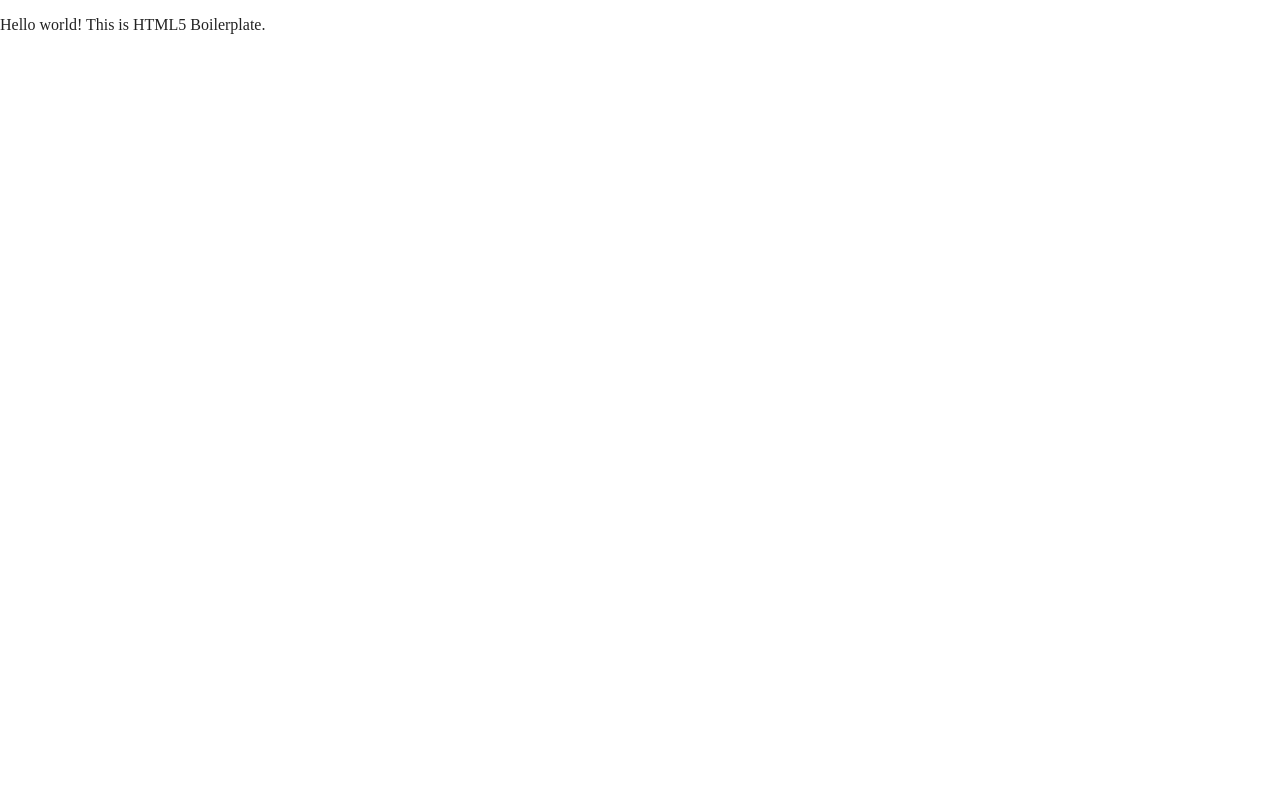
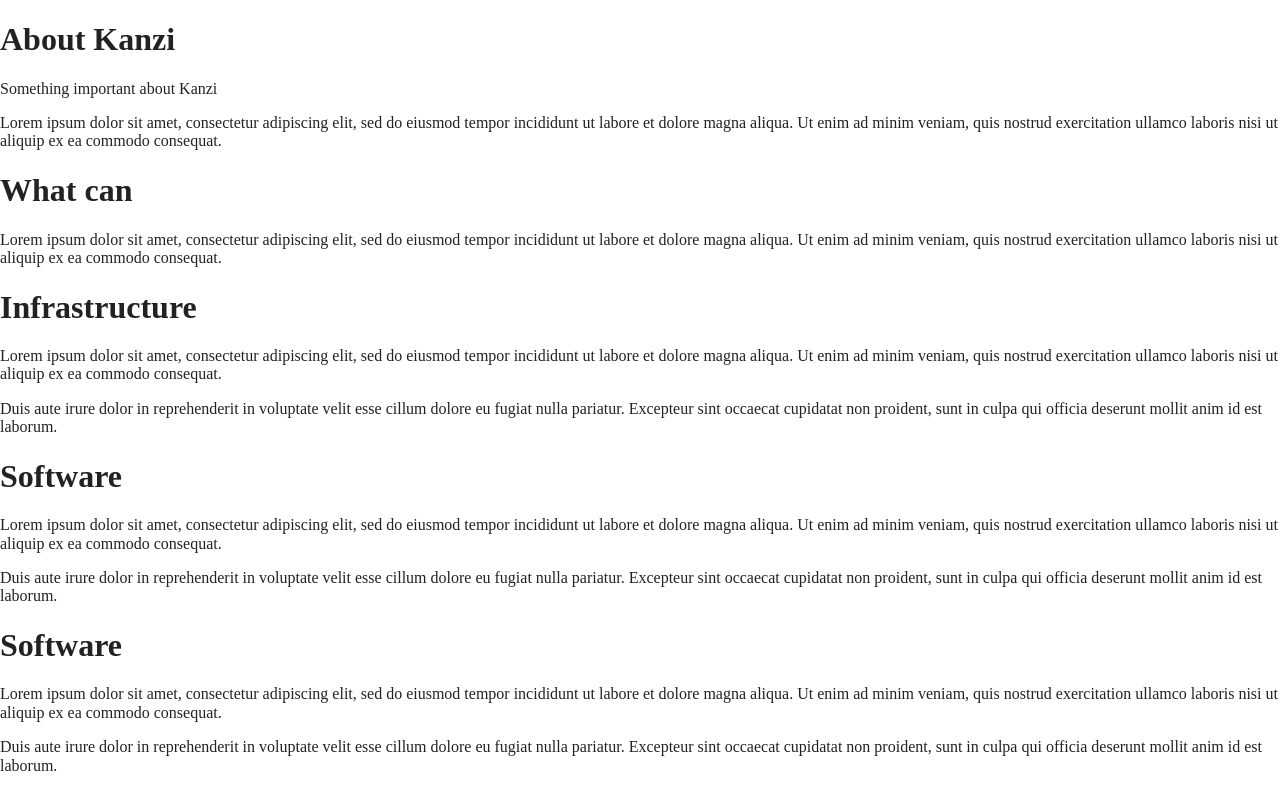
Before and after one commit to kanzi/kanzi.github.io, a website built with Parcel: page index.html in a window 1280 px wide. Built offline with nearby package versions, Linux system fonts and the light colour scheme.

Commit message:
updated index.html

```diff
--- a/index.html
+++ b/index.html
@@ -3,7 +3,7 @@
 
 <head>
   <meta charset="utf-8">
-  <title></title>
+  <title>Kanzi Limited</title>
   <meta name="description" content="">
   <meta name="viewport" content="width=device-width, initial-scale=1">
 
@@ -24,18 +24,65 @@
 
 <body>
 
-  <!-- Add your site or application content here -->
-  <p>Hello world! This is HTML5 Boilerplate.</p>
+  <article id="about">
+    <h1>About Kanzi</h1>
+    <p>Something important about Kanzi</p>
+    <p>Lorem ipsum dolor sit amet, consectetur adipiscing elit, sed do eiusmod tempor incididunt ut labore et dolore
+      magna aliqua. Ut enim ad minim veniam, quis nostrud exercitation ullamco laboris nisi ut aliquip ex ea commodo
+      consequat.</p>
+  </article>
+
+  <article id="can-do">
+    <h1>What can </h1>
+    <p></p>
+    <p>Lorem ipsum dolor sit amet, consectetur adipiscing elit, sed do eiusmod tempor incididunt ut labore et dolore
+      magna aliqua. Ut enim ad minim veniam, quis nostrud exercitation ullamco laboris nisi ut aliquip ex ea commodo
+      consequat.</p>
+  </article>
+
+  <article id="services">
+    <section id="infra-eng">
+      <h1>Infrastructure</h1>
+      <p>Lorem ipsum dolor sit amet, consectetur adipiscing elit, sed do eiusmod tempor incididunt ut labore et dolore
+        magna aliqua. Ut enim ad minim veniam, quis nostrud exercitation ullamco laboris nisi ut aliquip ex ea commodo
+        consequat.</p>
+      <p>Duis aute irure dolor in reprehenderit in voluptate velit esse cillum dolore eu fugiat nulla
+        pariatur. Excepteur sint occaecat cupidatat non proident, sunt in culpa qui officia deserunt mollit anim id est
+        laborum.</p>
+    </section>
+
+    <section id="sw-eng">
+      <h1>Software</h1>
+      <p>Lorem ipsum dolor sit amet, consectetur adipiscing elit, sed do eiusmod tempor incididunt ut labore et dolore
+        magna aliqua. Ut enim ad minim veniam, quis nostrud exercitation ullamco laboris nisi ut aliquip ex ea commodo
+        consequat.</p>
+      <p>Duis aute irure dolor in reprehenderit in voluptate velit esse cillum dolore eu fugiat nulla
+        pariatur. Excepteur sint occaecat cupidatat non proident, sunt in culpa qui officia deserunt mollit anim id est
+        laborum.</p>
+    </section>
+
+    <section id="sw-eng">
+      <h1>Software</h1>
+      <p>Lorem ipsum dolor sit amet, consectetur adipiscing elit, sed do eiusmod tempor incididunt ut labore et dolore
+        magna aliqua. Ut enim ad minim veniam, quis nostrud exercitation ullamco laboris nisi ut aliquip ex ea commodo
+        consequat.</p>
+      <p>Duis aute irure dolor in reprehenderit in voluptate velit esse cillum dolore eu fugiat nulla
+        pariatur. Excepteur sint occaecat cupidatat non proident, sunt in culpa qui officia deserunt mollit anim id est
+        laborum.</p>
+    </section>
+
+  </article>
+
   <script src="js/vendor/modernizr-3.11.2.min.js"></script>
   <script src="js/plugins.js"></script>
   <script src="js/main.js"></script>
 
-  <!-- Google Analytics: change UA-XXXXX-Y to be your site's ID. -->
+  <!-- Google Analytics: change UA-XXXXX-Y to be your site's ID.
   <script>
     window.ga = function () { ga.q.push(arguments) }; ga.q = []; ga.l = +new Date;
     ga('create', 'UA-XXXXX-Y', 'auto'); ga('set', 'anonymizeIp', true); ga('set', 'transport', 'beacon'); ga('send', 'pageview')
   </script>
-  <script src="https://www.google-analytics.com/analytics.js" async></script>
+  <script src="https://www.google-analytics.com/analytics.js" async></script> -->
 </body>
 
 </html>
```
